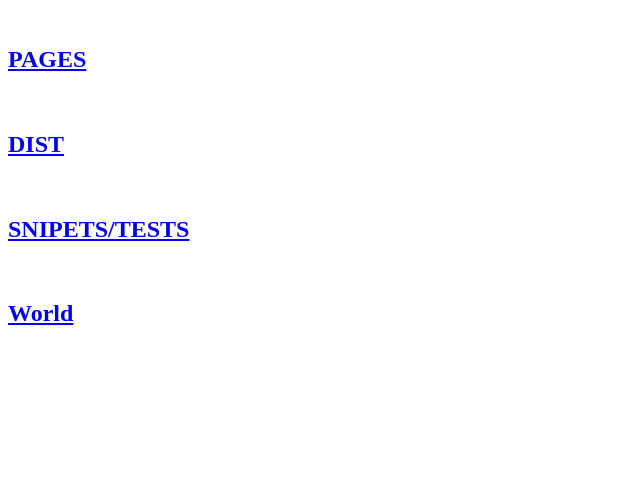
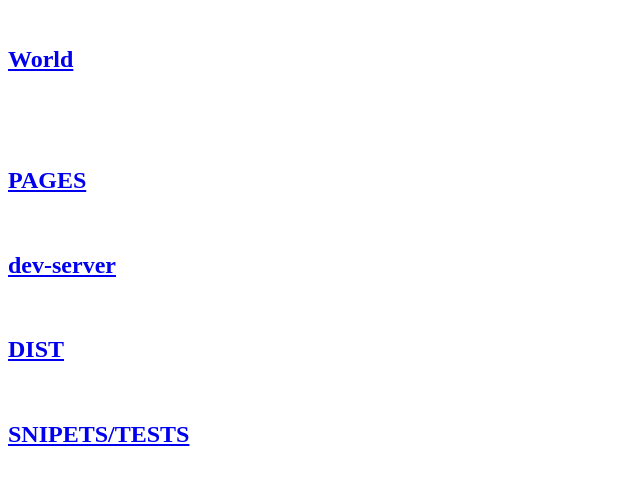
Before and after one commit to nemo9955/make-world, a website built with webpack: page index.html in a window 1280 px wide. Shown: the whole page, without its empty margins (0-640 px from the left). Built offline with nearby package versions, Linux system fonts and the light colour scheme.

Commit message:
Deploy nemo9955/make-world to github.com/nemo9955/make-world.git:gh-pages

```diff
--- a/index.html
+++ b/index.html
@@ -12,13 +12,17 @@
 
 
     <br>
+    <h2><a href="./pages/World.html">World</a></h2>
+    <br>
+    <br>
+    <br>
     <h2><a href="./pages">PAGES</a></h2>
+    <br>
+    <h2><a href="./webpack-dev-server">dev-server</a></h2>
     <br>
     <h2><a href="./dist">DIST</a></h2>
     <br>
     <h2><a href="./snipets">SNIPETS/TESTS</a></h2>
-    <br>
-    <h2><a href="./pages/World.html">World</a></h2>
     <br>
 
 
```
Also changed, not shown: .travis.yml.
